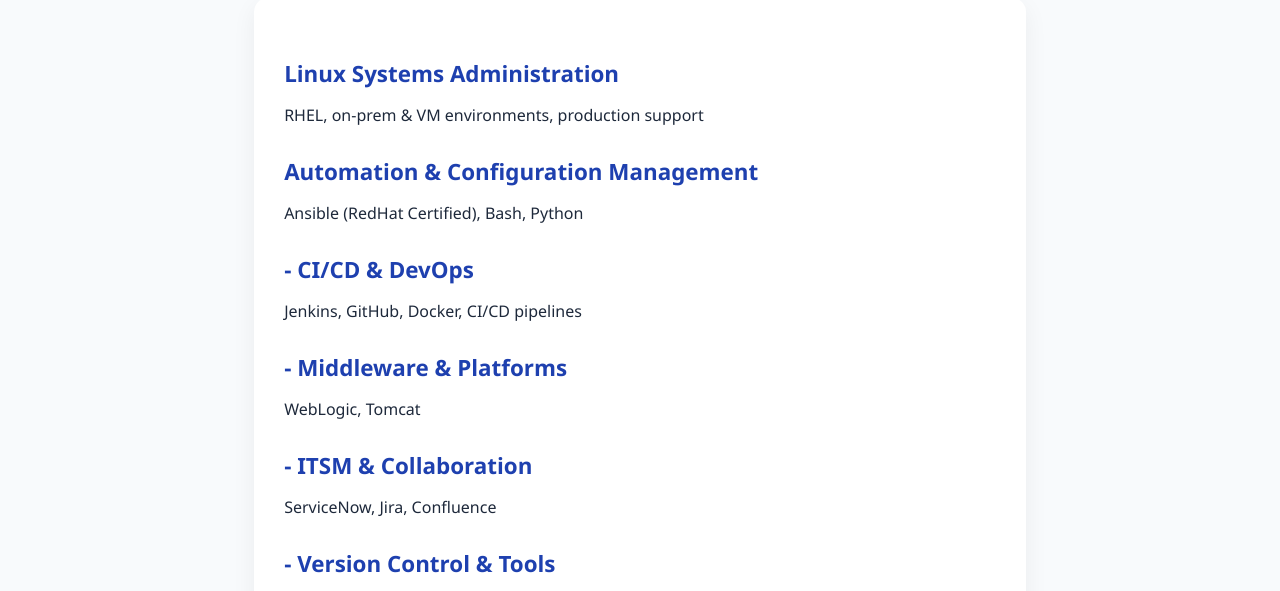
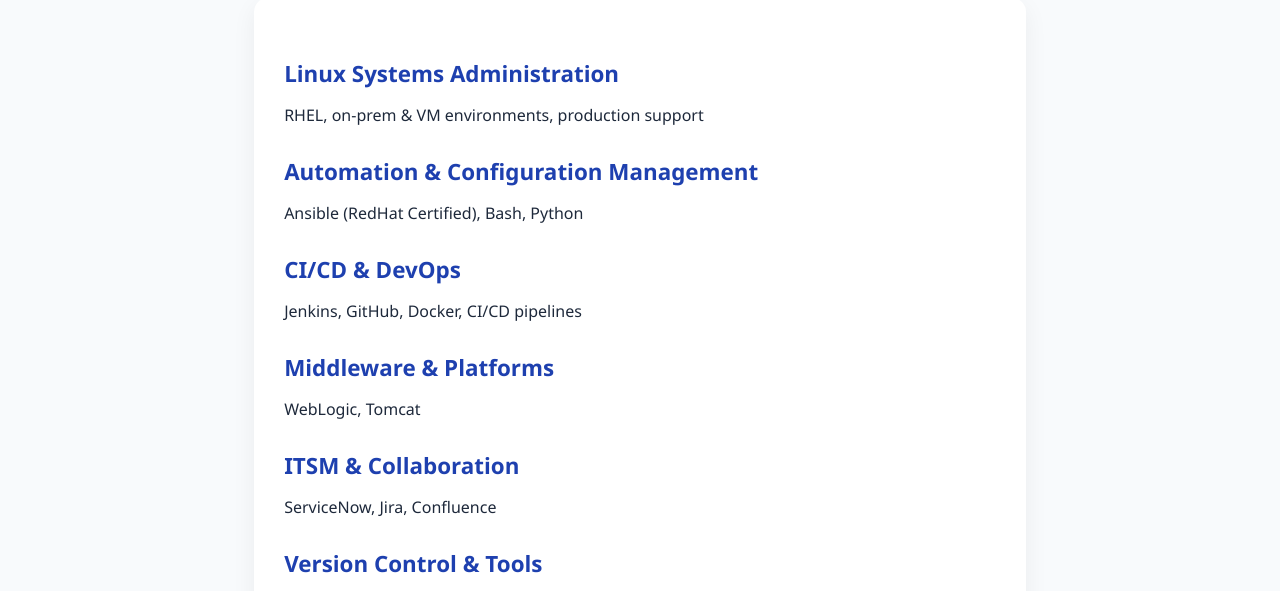
Before and after one commit to nishi-ece/portfolio, a plain HTML site: page skills.html in a window 1280 px wide. Shown: the part 201-792 px from the top of the page. Drawn offline with Linux system fonts and the light colour scheme.

Commit message:
codev9 created

```diff
--- a/skills.html
+++ b/skills.html
@@ -25,16 +25,16 @@
         <h2>Automation & Configuration Management</h2>
         <p>Ansible (RedHat Certified), Bash, Python</p>
 
-        <h2>-	CI/CD & DevOps</h2>
+        <h2>CI/CD & DevOps</h2>
         <p>Jenkins, GitHub, Docker, CI/CD pipelines</p>
 
-        <h2>-	Middleware & Platforms</h2>
+        <h2>Middleware & Platforms</h2>
         <p>WebLogic, Tomcat </p>
 
-        <h2>-	ITSM & Collaboration</h2>
+        <h2>ITSM & Collaboration</h2>
         <p>ServiceNow, Jira, Confluence</p>
 
-        <h2>-	Version Control & Tools</h2>
+        <h2>Version Control & Tools</h2>
         <p>Git, VS Code, 1Password</p>
 
         <h2>Cloud Exposure</h2>
```
